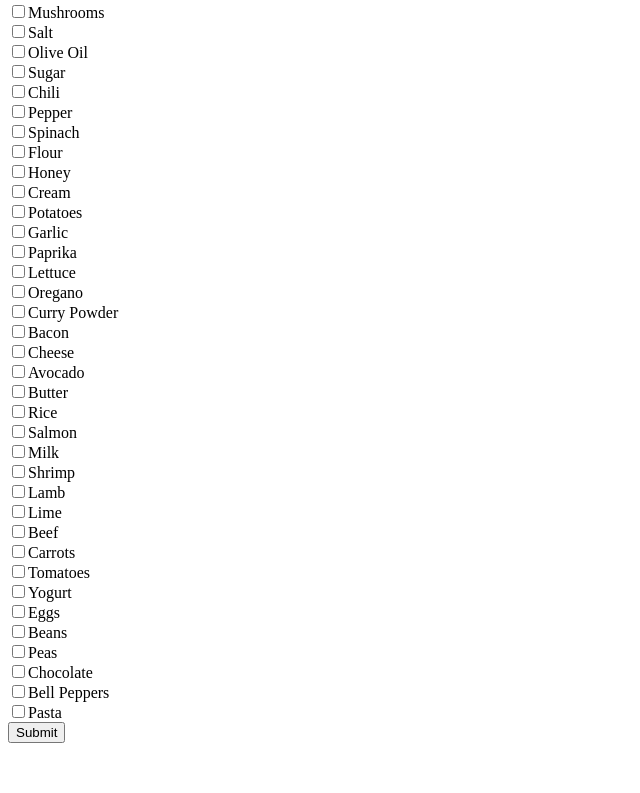
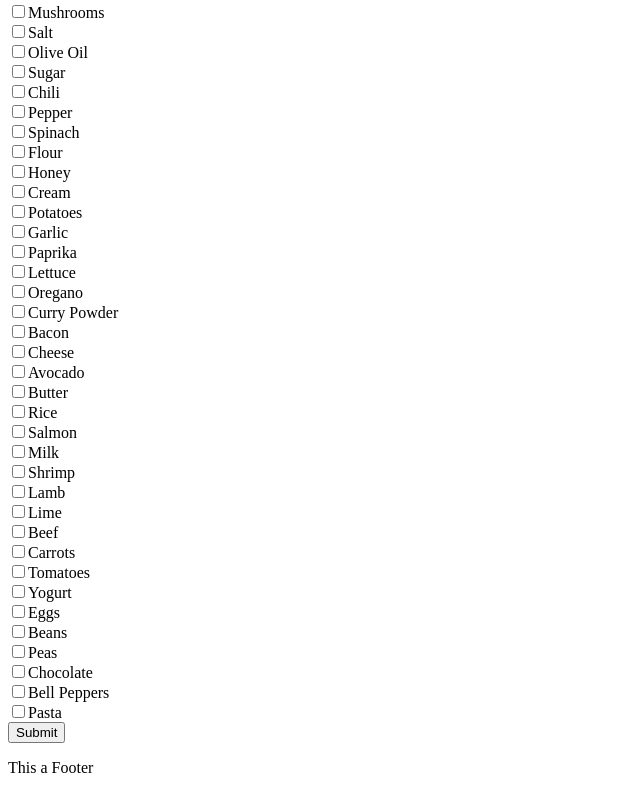
Before and after one commit to chingu-voyages/V53-tier2-team-27, a React (Vite) app in the folder menu-scheduler/: page / in a window 1280 px wide. Shown: the part 1284-2077 px from the top of the page, without its empty margins (0-640 px from the left). Before the commit the page ends 2035 px from the top, so only its background shows below. Built offline with nearby package versions, Linux system fonts and the light colour scheme.

Commit message:
Adding FooterTeam component

```diff
--- a/menu-scheduler/src/App.jsx
+++ b/menu-scheduler/src/App.jsx
@@ -1,6 +1,7 @@
 import { useState } from "react";
 import Home from "./components/Home";
 import AllergyForm from "./components/Form/index";
+import FooterTeam from "./components/FooterTeam";
 import "./App.css";
 
 function App() {
@@ -8,6 +9,8 @@ function App() {
     <>
       <Home />
       <AllergyForm />
+      <FooterTeam />
+
     </>
   );
 }
--- /dev/null
+++ b/menu-scheduler/src/components/FooterTeam.jsx
@@ -0,0 +1,14 @@
+
+import React from "react";
+
+const FooterTeam = () => {
+  return (
+    <div className="footer-container">
+      <p>This a Footer</p>
+
+    </div>
+
+  )
+};
+
+export default FooterTeam;
```
